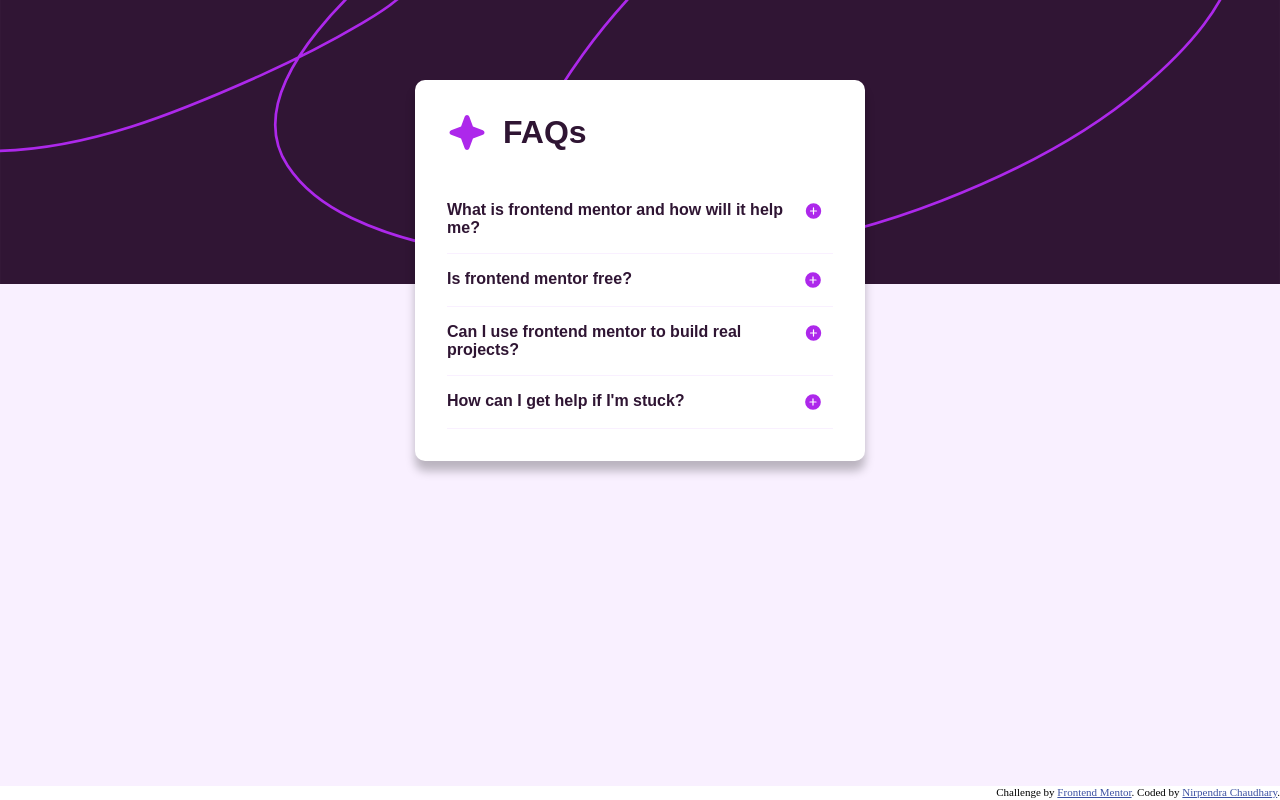
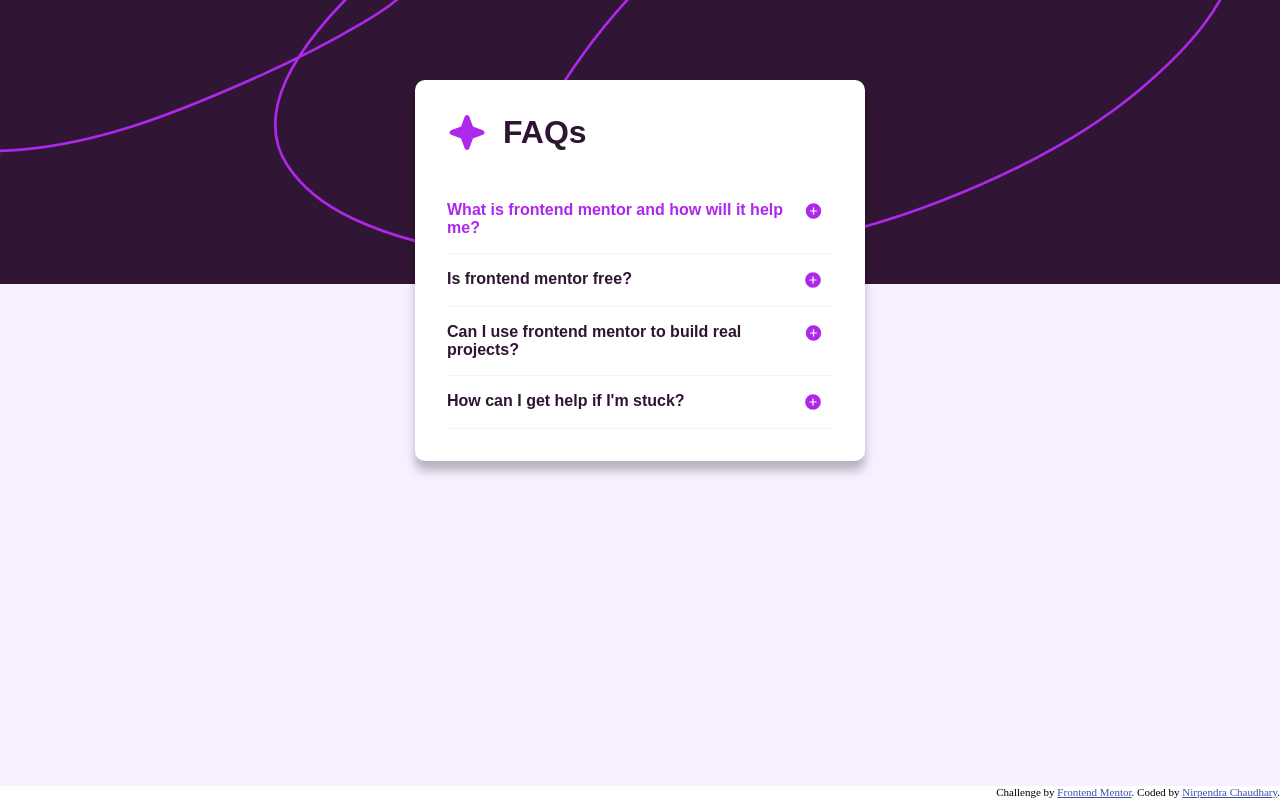
Before and after one commit to Nirpendra09/faq-accordion-frontend-mentor, a plain HTML site: page index.html in a window 1280 px wide. In both pictures the pointer is over the element 640 px from the left and 219 px from the top of the page. Drawn offline with Linux system fonts and the light colour scheme.

Commit message:
adding hover color

```diff
--- a/styles.css
+++ b/styles.css
@@ -101,6 +101,10 @@
   align-items: flex-start;
 }
 
+.question:hover {
+  color: #ad28eb;
+}
+
 .icon {
   width: 20px;
   height: 20px;
```
